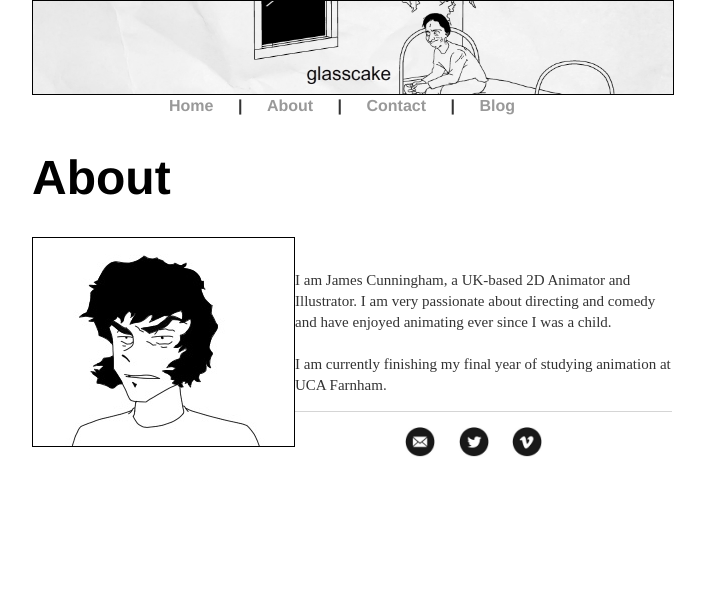
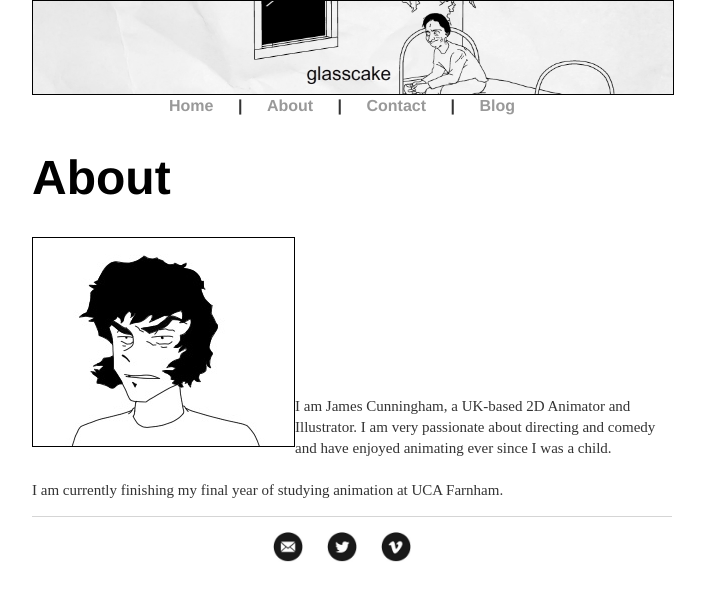
Before and after one commit to glasscaked/strip, a Jekyll site: the page built from about/index.html, in a window 1280 px wide. Shown: the top 601 px of the page, without its empty margins (288-993 px from the left). Built offline with Jekyll 4.4.1, drawn with Linux system fonts in a browser that asks for light colours.

Commit message:
Update index.html

```diff
--- a/about/index.html
+++ b/about/index.html
@@ -7,7 +7,7 @@ title: About | James Cunningham
 			<h1>About</h1>
 
 
-<div id="img-container"><img href="/" alt="profile.jpg" src="/images/profile.jpg" height="261" width="208" border="1" align="left" /></div></div><br>
+<div id="img-container"><img href="/" alt="profile.jpg" src="/images/profile.jpg" height="261" width="208" border="1" align="left" /></div></div><br><br><br><br><br><br><br><br>
 			<p style="font-size:15px">I am James Cunningham, a UK-based 2D Animator and Illustrator. I am very passionate about directing and comedy and have enjoyed animating ever since I was a child.<br>
 				<br>
 				I am currently finishing my final year of studying animation at UCA Farnham.</p>
```
